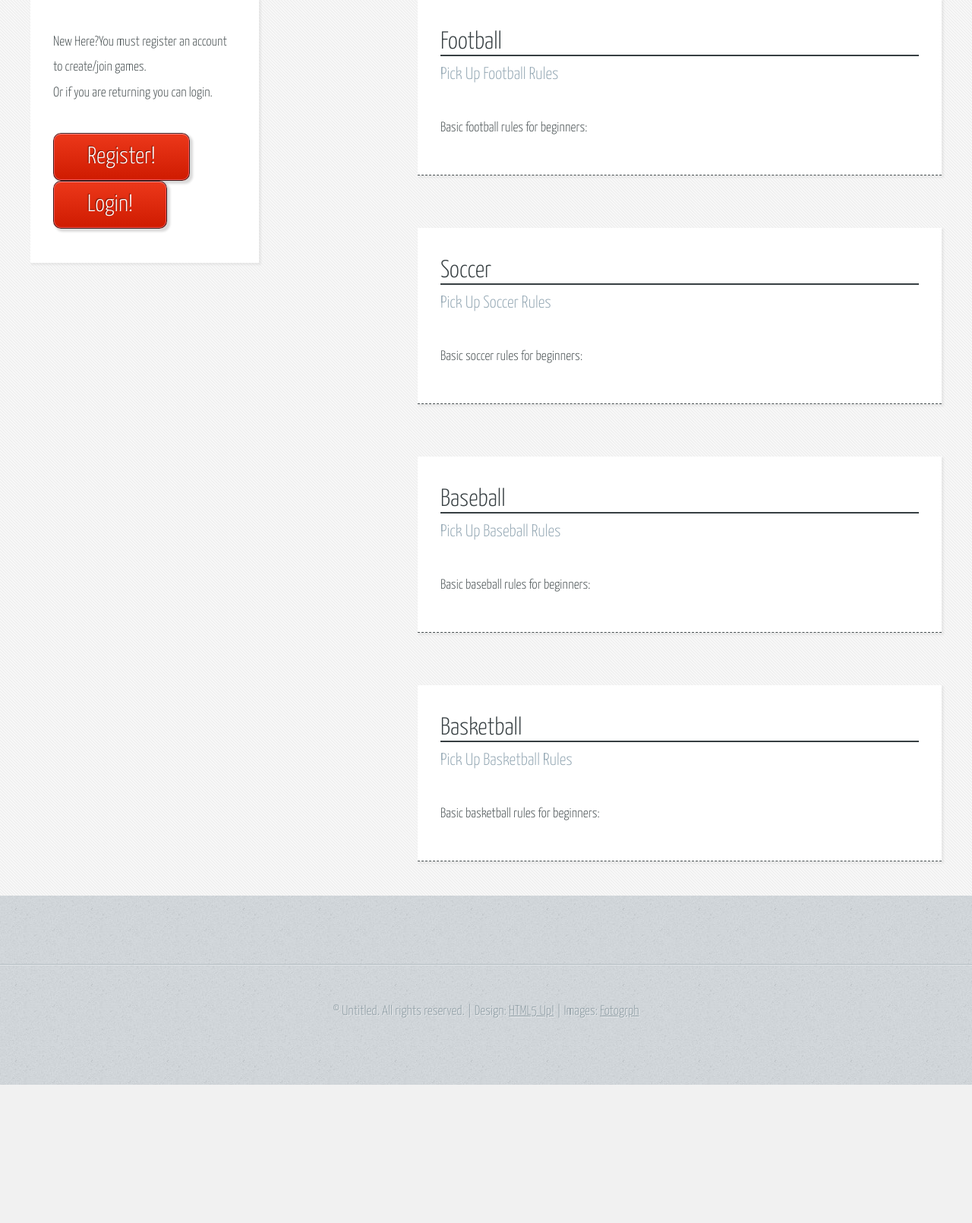
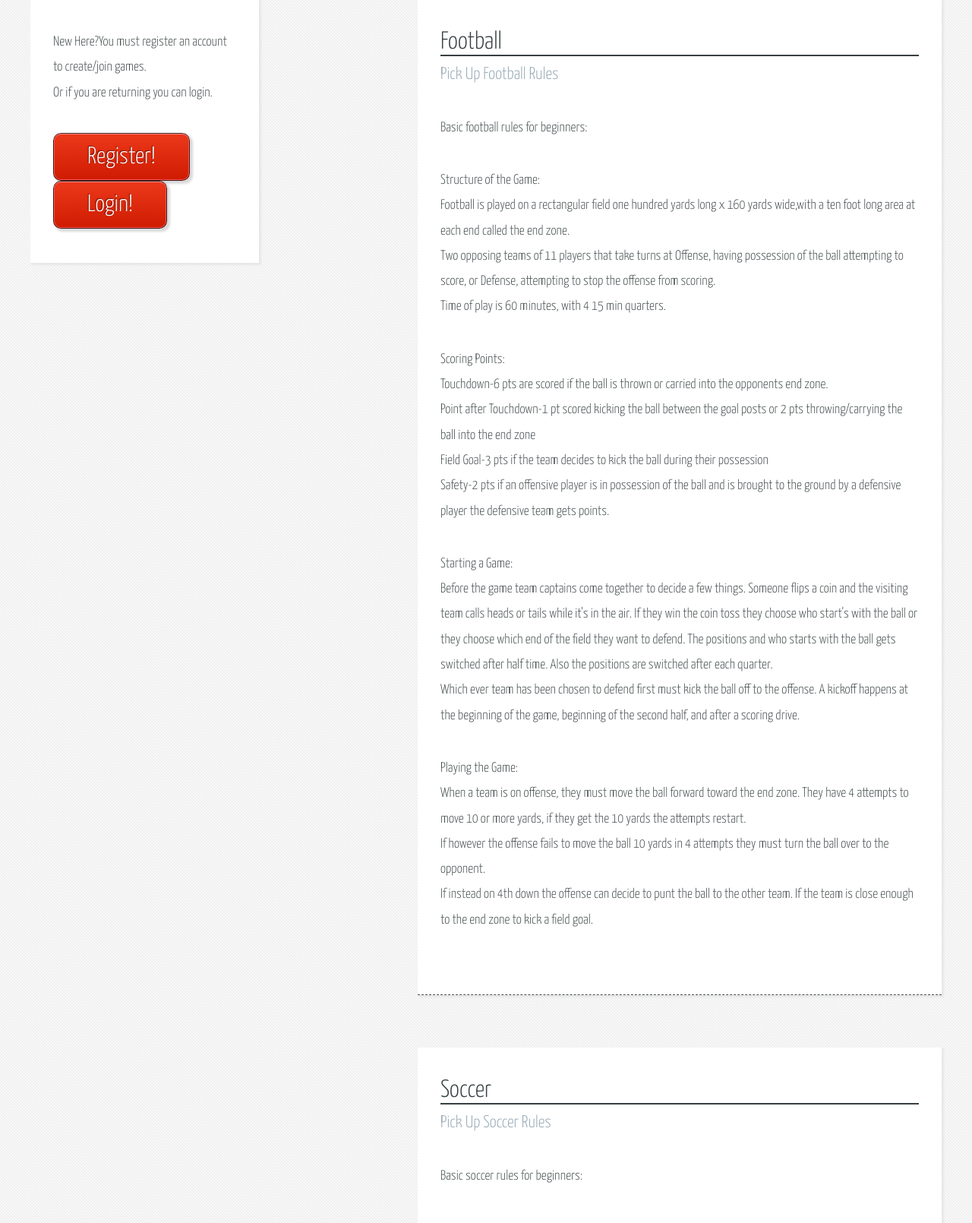
Before and after one commit to bjohnstonumw/pickupgames, a PHP site: page /rules.php in a window 1280 px wide. Shown: the part 203-1813 px from the top of the page at 76% size. Before the commit the page ends 1631 px from the top, so only its background shows below. Run offline with PHP 8.4, Linux system fonts and the light colour scheme.

Commit message:
Michael, updated football rules on rules.php

```diff
--- a/rules.php
+++ b/rules.php
@@ -77,8 +77,36 @@
 											<h3>Pick Up Football Rules</h3>
 										</header>
 										<p>
-											Basic football rules for beginners:
+										Basic football rules for beginners:
 										</p>
+										<ol>
+										<li>Structure of the Game:</li>
+										<ul>
+										<li>Football is played on a rectangular field one hundred yards long x 160 yards wide,with a ten foot long area at each end called the end zone.</li>
+										<li>Two opposing teams of 11 players that take turns at Offense, having possession of the ball attempting to score, or Defense, attempting to stop the offense from scoring.</li>
+										<li>Time of play is 60 minutes, with 4 15 min quarters. </li>
+										</ul>
+										<li>Scoring Points:</li>
+										<ul>
+										<li>Touchdown-6 pts are scored if the ball is thrown or carried into the opponents end zone.</li>
+										<li>Point after Touchdown-1 pt scored kicking the ball between the goal posts or 2 pts throwing/carrying the ball into the end zone </li>
+										<li>Field Goal-3 pts if the team decides to kick the ball during their possession </li>
+										<li>Safety-2 pts if an offensive player is in possession of the ball and is brought to the ground by a defensive player the defensive team gets points.</li>
+										</ul>
+										<li>Starting a Game:</li>
+										<ul>
+										<li>Before the game team captains come together to decide a few things. Someone flips a coin and the visiting team calls heads or tails while it's in the air. If they win the coin toss they choose who start's with the ball or they choose which end of the field they want to defend. The positions and who starts with
+										the ball gets switched after half time. Also the positions are switched after each quarter.</li>
+										<li>Which ever team has been chosen to defend first must kick the ball off to the offense. A kickoff happens at the beginning of the game, beginning of the second half, and after a scoring drive. </li>
+										</ul>
+										<li>Playing the Game:</li>
+										<ul>
+										<li>When a team is on offense, they must move the ball forward toward the end zone. They have 4 attempts to move 10 or more yards, if they get the 10 yards the attempts restart.</li>
+										<li>If however the offense fails to move the ball 10 yards in 4 attempts they must turn the ball over to the opponent.</li>
+										<li>If instead on 4th down the offense can decide to punt the ball to the other team. If the team is close enough to the end zone to kick a field goal.</li>
+										</ul>
+										</ol>
+
 									</section>
 
 									<section style="border-bottom:1px dashed;">
```
